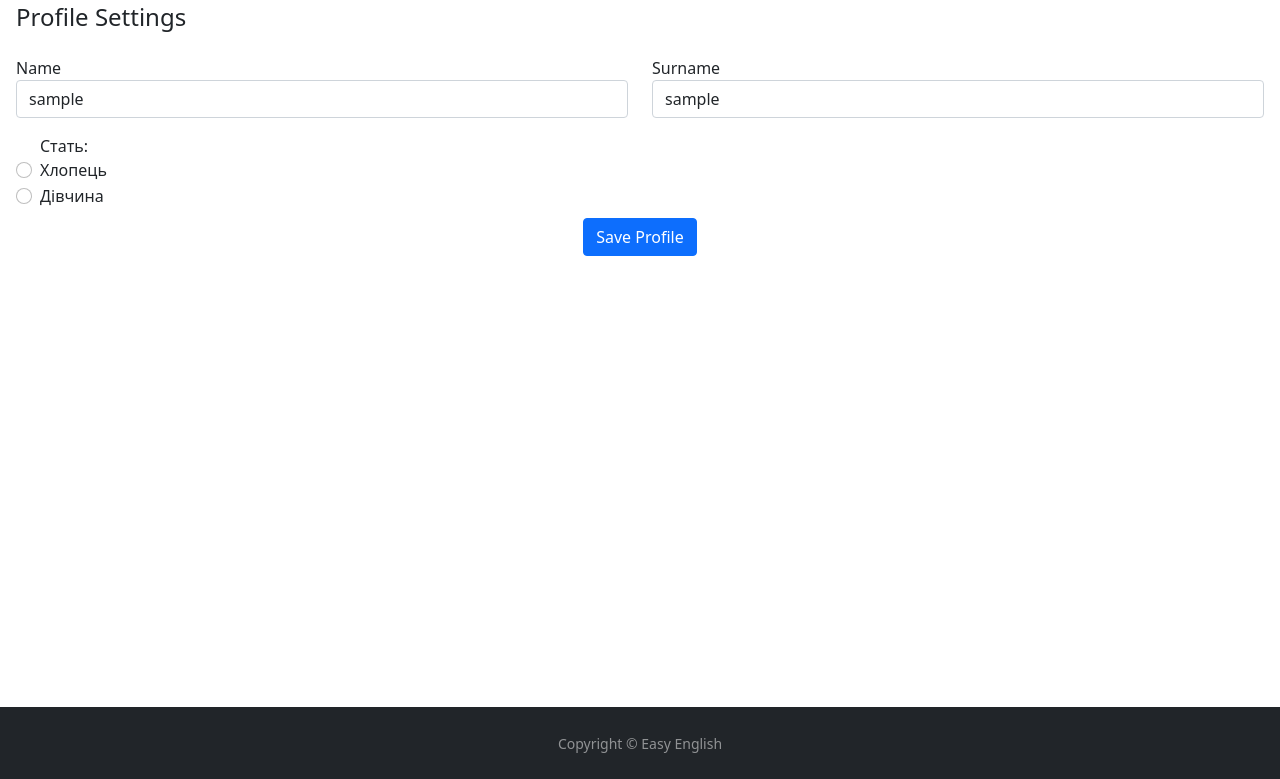
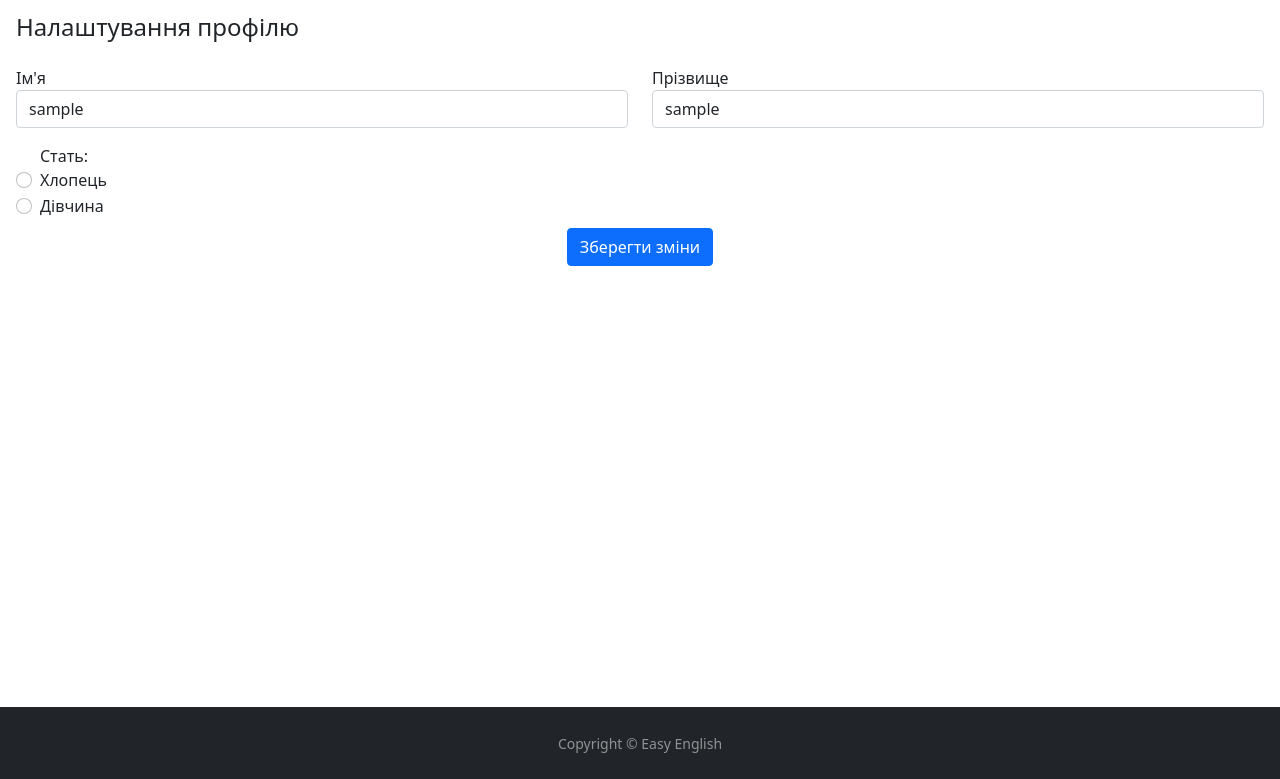
Before and after one commit to Aquaticboy/Diploma, a website: page main/profile_settings.html in a window 1280 px wide. Shown: the part 57-836 px from the top of the page. Drawn offline with nearby package versions, Linux system fonts and the light colour scheme; sample sign-in values are in the browser's storage.

Commit message:
Some changes

```diff
--- a/main/profile_settings.html
+++ b/main/profile_settings.html
@@ -18,7 +18,7 @@
             <div class="collapse navbar-collapse" id="collapsibleNavId">
                 <ul class="navbar-nav me-auto mt-2 mt-lg-0">
                     <li class="nav-item">
-                        <a class="nav-link fs-6 text" href="./topics_list_page.html" aria-current="page">Topics<span class="visually-hidden">(current)</span></a>
+                        <a class="nav-link fs-6 text" href="./topics_list_page.html" aria-current="page">Перелік тем<span class="visually-hidden">(current)</span></a>
                     </li>
                 </ul>
                 <div class="flex-shrink-0 dropdown">
@@ -26,10 +26,10 @@
                         <img id="nav-profile-picture" src="" alt="mdo" width="64" height="64" class="rounded-circle">
                     </a>
                     <ul class="dropdown-menu text-small shadow" aria-labelledby="dropdownUser2">
-                        <li><a class="dropdown-item" href="./user_profile.html">Profile</a></li>
-                        <li><a class="dropdown-item" href="./profile_settings.html">Settings</a></li>
+                        <li><a class="dropdown-item" href="./user_profile.html">Профіль</a></li>
+                        <li><a class="dropdown-item" href="./profile_settings.html">Налаштування</a></li>
                         <li><hr class="dropdown-divider"></li>
-                        <li><a class="dropdown-item" onclick="clearSession()" href="./login_page.html">Sign out</a></li>
+                        <li><a class="dropdown-item" onclick="clearSession()" href="./login_page.html">Вийти з профілю</a></li>
                     </ul>
                 </div>
             </div>
@@ -38,12 +38,12 @@
     <div class="col-md-12 border-right">
         <div class="p-3 py-1">
             <form id="profilesettingsForm">
-                <div class="d-flex justify-content-between align-items-center mb-3">
-                    <h4 class="text-right">Profile Settings</h4>
+                <div style="margin-top: 10px;" class="d-flex justify-content-between align-items-center mb-3">
+                    <h4 class="text-right">Налаштування профілю</h4>
                 </div>
                 <div class="row mt-2">
-                    <div class="col-md-6"><label class="labels">Name</label><input type="text" id="nameforchange" class="form-control" placeholder="first name" value=""></div>
-                    <div class="col-md-6"><label class="labels">Surname</label><input type="text" id="surnameforchange" class="form-control" value="" placeholder="surname"></div>
+                    <div class="col-md-6"><label class="labels">Ім'я</label><input type="text" id="nameforchange" class="form-control" placeholder="first name" value=""></div>
+                    <div class="col-md-6"><label class="labels">Прізвище</label><input type="text" id="surnameforchange" class="form-control" value="" placeholder="surname"></div>
                 </div>
                 <div class="row mt-3">
                     <div style="margin-left: px;">
@@ -60,7 +60,7 @@
                 </div>
             </form>
             <div class="mt-2 text-center">
-                <button onclick="changeData()" class="btn btn-primary profile-button" type="button" data-bs-toggle="modal" data-bs-target="#exampleModal">Save Profile</button>
+                <button onclick="changeData()" class="btn btn-primary profile-button" type="button" data-bs-toggle="modal" data-bs-target="#exampleModal">Зберегти зміни</button>
             </div>
         </div>
     </div>
```
Also changed, not shown: main/create_topic_and_test_page.html (+4 -2 lines), main/edit_created_topics.html (+2 -3 lines), main/topic_information.html (+0 -5 lines), main/topic_update.html (+0 -2 lines), main/topics_list_page.html (+5 -5 lines), main/user_profile.html (+6 -6 lines).
